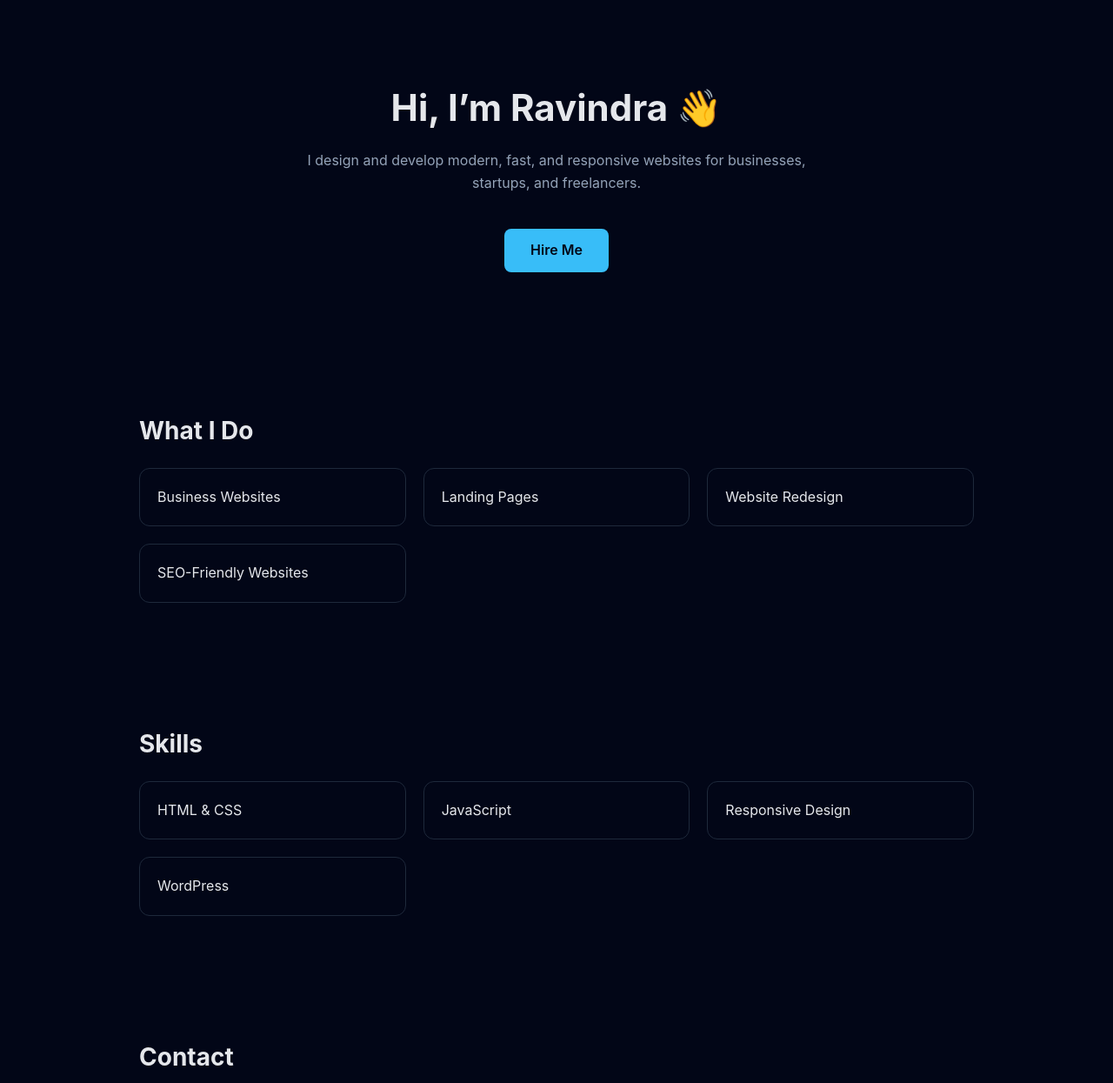
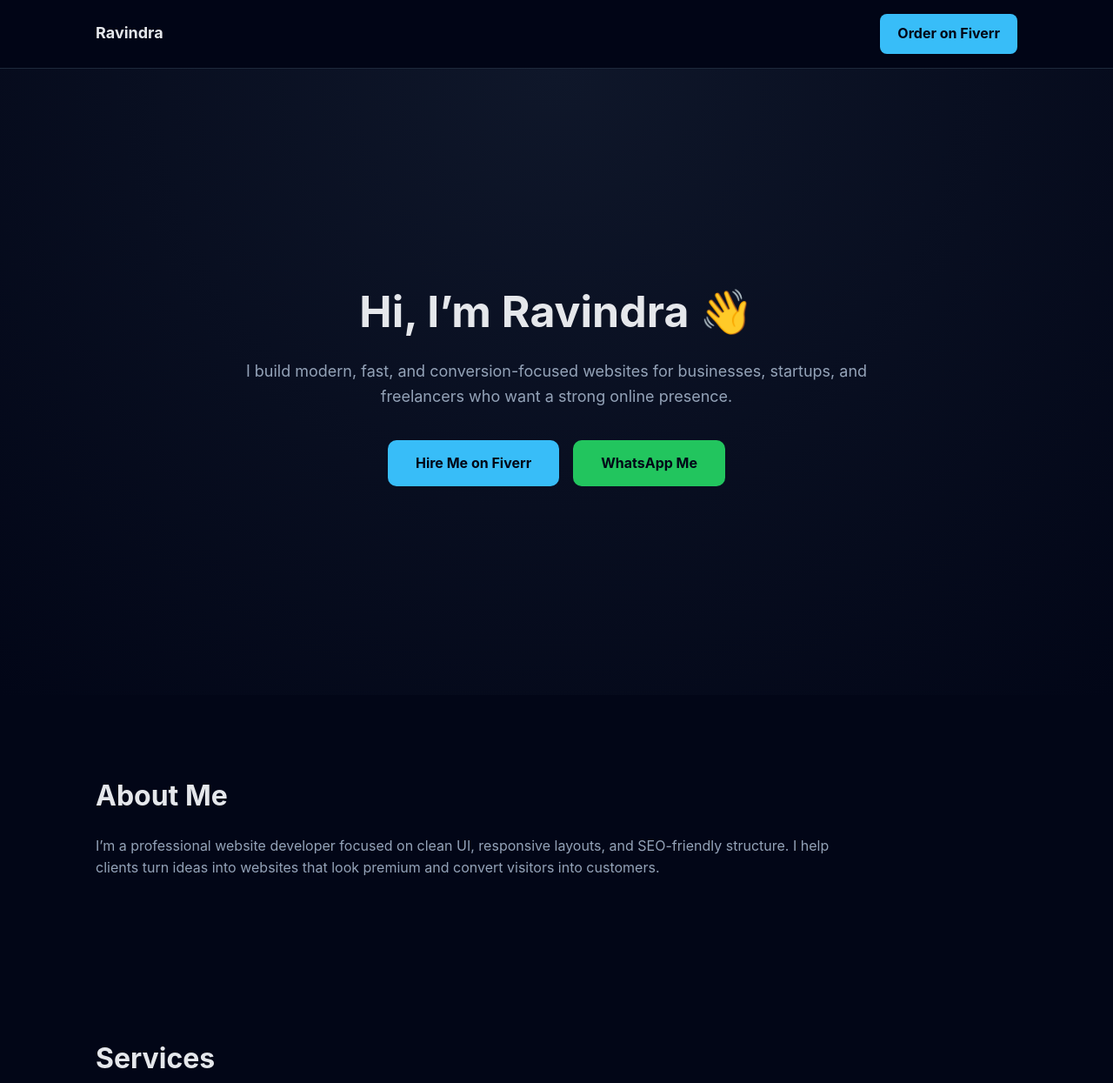
Before and after one commit to RavindraTripathi/ravindra-portfolio, a plain HTML site: page index.html in a window 1280 px wide. Shown: the top 1245 px of the page at 87% size. Drawn offline with Linux system fonts and the light colour scheme.

Commit message:
Revise HTML structure and improve SEO metadata
Updated meta tags for improved SEO and branding. Enhanced styling and structure for better readability and user experience.

```diff
--- a/index.html
+++ b/index.html
@@ -1,66 +1,210 @@
 <!DOCTYPE html>
 <html lang="en">
 <head>
-  <meta charset="UTF-8" />
-  <title>Ravindra | Website Developer</title>
-  <meta name="viewport" content="width=device-width, initial-scale=1.0" />
-  <meta name="description" content="Professional website developer creating modern and responsive websites.">
+<meta charset="UTF-8" />
+<title>Ravindra | Professional Website Developer</title>
+<meta name="viewport" content="width=device-width, initial-scale=1.0" />
+<meta name="description" content="Hire Ravindra – professional website developer for business websites, landing pages, and redesigns.">
 
-  <style>
-    *{margin:0;padding:0;box-sizing:border-box;font-family:Inter,system-ui,sans-serif}
-    body{background:#020617;color:#e5e7eb;line-height:1.6}
-    a{color:#38bdf8;text-decoration:none}
+<style>
+:root{
+  --bg:#020617;
+  --border:#1e293b;
+  --text:#e5e7eb;
+  --muted:#94a3b8;
+  --primary:#38bdf8;
+  --accent:#22c55e;
+}
+*{margin:0;padding:0;box-sizing:border-box;font-family:Inter,system-ui,sans-serif}
+body{background:var(--bg);color:var(--text);line-height:1.6}
+a{text-decoration:none;color:inherit}
 
-    header{text-align:center;padding:90px 20px}
-    header h1{font-size:42px}
-    header p{max-width:600px;margin:15px auto;color:#94a3b8}
-    .btn{display:inline-block;margin-top:25px;padding:12px 30px;background:#38bdf8;color:#020617;border-radius:8px;font-weight:600}
+/* NAV */
+nav{
+  position:sticky;
+  top:0;
+  background:rgba(2,6,23,.9);
+  backdrop-filter:blur(10px);
+  border-bottom:1px solid var(--border);
+  z-index:100;
+}
+.nav{
+  max-width:1100px;
+  margin:auto;
+  display:flex;
+  justify-content:space-between;
+  align-items:center;
+  padding:16px 20px;
+}
+.nav h1{font-size:18px}
+.nav .btn{
+  padding:10px 20px;
+  border-radius:8px;
+  background:var(--primary);
+  color:#020617;
+  font-weight:700;
+}
 
-    section{max-width:1000px;margin:auto;padding:70px 20px}
-    h2{font-size:28px;margin-bottom:20px}
+/* HERO */
+header{
+  min-height:90vh;
+  display:flex;
+  align-items:center;
+  justify-content:center;
+  text-align:center;
+  background:radial-gradient(circle at top,#0f172a,#020617);
+  padding:20px;
+}
+header h2{font-size:50px;margin-bottom:15px}
+header p{max-width:750px;margin:auto;color:var(--muted);font-size:18px}
+.hero-actions{
+  margin-top:35px;
+  display:flex;
+  gap:16px;
+  justify-content:center;
+  flex-wrap:wrap;
+}
+.hero-actions a{
+  padding:14px 32px;
+  border-radius:10px;
+  font-weight:700;
+}
+.hire{background:var(--primary);color:#020617}
+.whatsapp{background:var(--accent);color:#020617}
 
-    .grid{display:grid;grid-template-columns:repeat(auto-fit,minmax(240px,1fr));gap:20px}
-    .card{background:#020617;border:1px solid #1e293b;border-radius:12px;padding:20px}
+/* SECTION */
+section{max-width:1100px;margin:auto;padding:90px 20px}
+h3{font-size:32px;margin-bottom:20px}
+p{color:var(--muted);max-width:850px}
 
-    footer{text-align:center;padding:40px 20px;color:#94a3b8;border-top:1px solid #1e293b}
-  </style>
+/* GRID */
+.grid{
+  display:grid;
+  grid-template-columns:repeat(auto-fit,minmax(260px,1fr));
+  gap:24px;
+  margin-top:40px;
+}
+.card{
+  border:1px solid var(--border);
+  border-radius:14px;
+  padding:30px;
+  transition:.3s;
+}
+.card:hover{
+  transform:translateY(-6px);
+  border-color:var(--primary);
+}
+
+/* CTA */
+.cta{
+  background:linear-gradient(135deg,#0ea5e9,#38bdf8);
+  color:#020617;
+  border-radius:20px;
+  padding:60px 30px;
+  text-align:center;
+}
+.cta a{
+  display:inline-block;
+  margin-top:20px;
+  background:#020617;
+  color:#fff;
+  padding:14px 36px;
+  border-radius:10px;
+  font-weight:700;
+}
+
+/* FOOTER */
+footer{
+  border-top:1px solid var(--border);
+  text-align:center;
+  padding:40px 20px;
+  color:var(--muted);
+}
+</style>
 </head>
+
 <body>
 
+<nav>
+  <div class="nav">
+    <h1>Ravindra</h1>
+    <a class="btn" href="https://www.fiverr.com/yourusername" target="_blank">Order on Fiverr</a>
+  </div>
+</nav>
+
 <header>
-  <h1>Hi, I’m Ravindra 👋</h1>
-  <p>I design and develop modern, fast, and responsive websites for businesses, startups, and freelancers.</p>
-  <a href="#contact" class="btn">Hire Me</a>
+  <div>
+    <h2>Hi, I’m Ravindra 👋</h2>
+    <p>
+      I build modern, fast, and conversion-focused websites for businesses,
+      startups, and freelancers who want a strong online presence.
+    </p>
+    <div class="hero-actions">
+      <a class="hire" href="https://www.fiverr.com/yourusername" target="_blank">Hire Me on Fiverr</a>
+      <a class="whatsapp" href="https://wa.me/91XXXXXXXXXX" target="_blank">WhatsApp Me</a>
+    </div>
+  </div>
 </header>
 
 <section>
-  <h2>What I Do</h2>
+  <h3>About Me</h3>
+  <p>
+    I’m a professional website developer focused on clean UI, responsive layouts,
+    and SEO-friendly structure. I help clients turn ideas into websites that look
+    premium and convert visitors into customers.
+  </p>
+</section>
+
+<section>
+  <h3>Services</h3>
   <div class="grid">
-    <div class="card">Business Websites</div>
-    <div class="card">Landing Pages</div>
-    <div class="card">Website Redesign</div>
-    <div class="card">SEO-Friendly Websites</div>
+    <div class="card">
+      <h4>Business Websites</h4>
+      <p>Professional websites that build trust and generate leads.</p>
+    </div>
+    <div class="card">
+      <h4>Landing Pages</h4>
+      <p>High-converting landing pages for ads and startups.</p>
+    </div>
+    <div class="card">
+      <h4>Website Redesign</h4>
+      <p>Modern redesigns that improve UI, speed, and conversions.</p>
+    </div>
+    <div class="card">
+      <h4>SEO-Friendly Setup</h4>
+      <p>Clean structure and best practices for Google ranking.</p>
+    </div>
   </div>
 </section>
 
 <section>
-  <h2>Skills</h2>
+  <h3>Portfolio</h3>
   <div class="grid">
-    <div class="card">HTML & CSS</div>
-    <div class="card">JavaScript</div>
-    <div class="card">Responsive Design</div>
-    <div class="card">WordPress</div>
+    <div class="card">
+      <h4>Business Website</h4>
+      <p>Clean, responsive website for a local business.</p>
+    </div>
+    <div class="card">
+      <h4>Landing Page</h4>
+      <p>Conversion-focused landing page for a startup.</p>
+    </div>
+    <div class="card">
+      <h4>Website Redesign</h4>
+      <p>Modern redesign with improved speed and UI.</p>
+    </div>
   </div>
 </section>
 
-<section id="contact">
-  <h2>Contact</h2>
-  <p>Email: your@email.com</p>
-  <p>GitHub: https://github.com/yourusername</p>
+<section>
+  <div class="cta">
+    <h3>Ready to Start Your Project?</h3>
+    <p>Message me on Fiverr or contact me directly. I respond quickly.</p>
+    <a href="https://www.fiverr.com/yourusername" target="_blank">Order on Fiverr</a>
+  </div>
 </section>
 
 <footer>
-  © 2025 Ravindra. All rights reserved.
+  © 2025 Ravindra • Website Developer
 </footer>
 
 </body>
```
